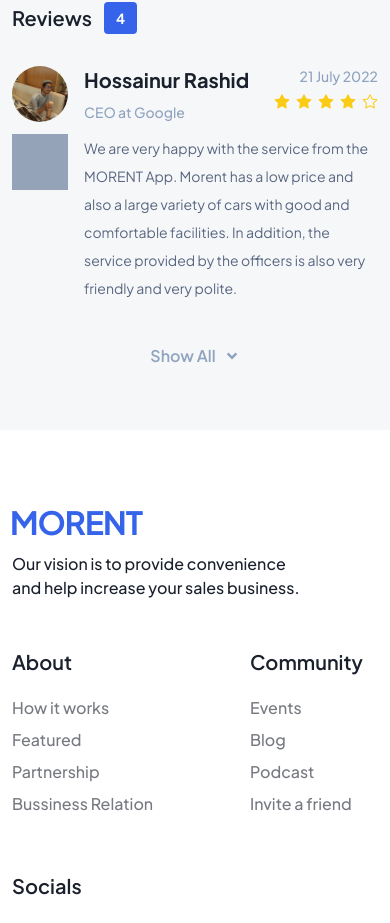
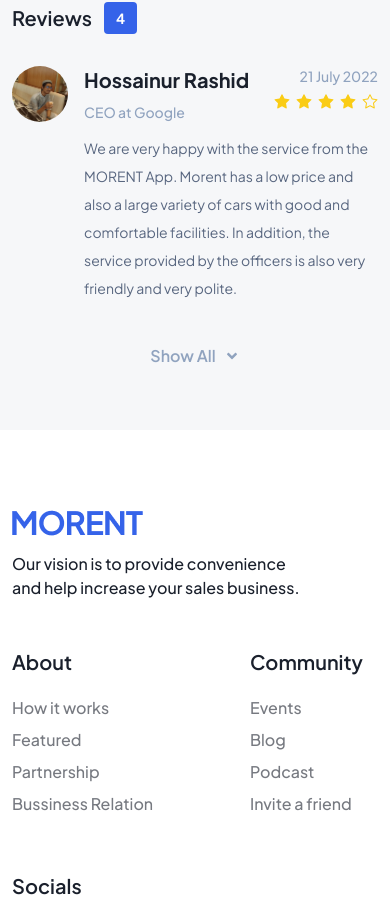
Before and after one commit to Mohammad-Nadil/MORENT, a React (Vite) app: page /category/details in a window 390 px wide. Shown: the part 1275-2198 px from the top of the page. Built offline with nearby package versions, Linux system fonts and the light colour scheme.

Commit message:
review responsive complete

```diff
--- a/src/component/layer/Review.jsx
+++ b/src/component/layer/Review.jsx
@@ -30,7 +30,7 @@
         </div>
       </div>
       <div className="comment flex gap-x-4">
-        <div className="blank h-14 aspect-square bg-slate-400  "></div>
+        <div className="blank h-14 aspect-square   "></div>
         <h3  className="text-sm text-[#596780] leading-7">
           We are very happy with the service from the MORENT App. Morent has a
           low price and also a large variety of cars with good and comfortable
```
